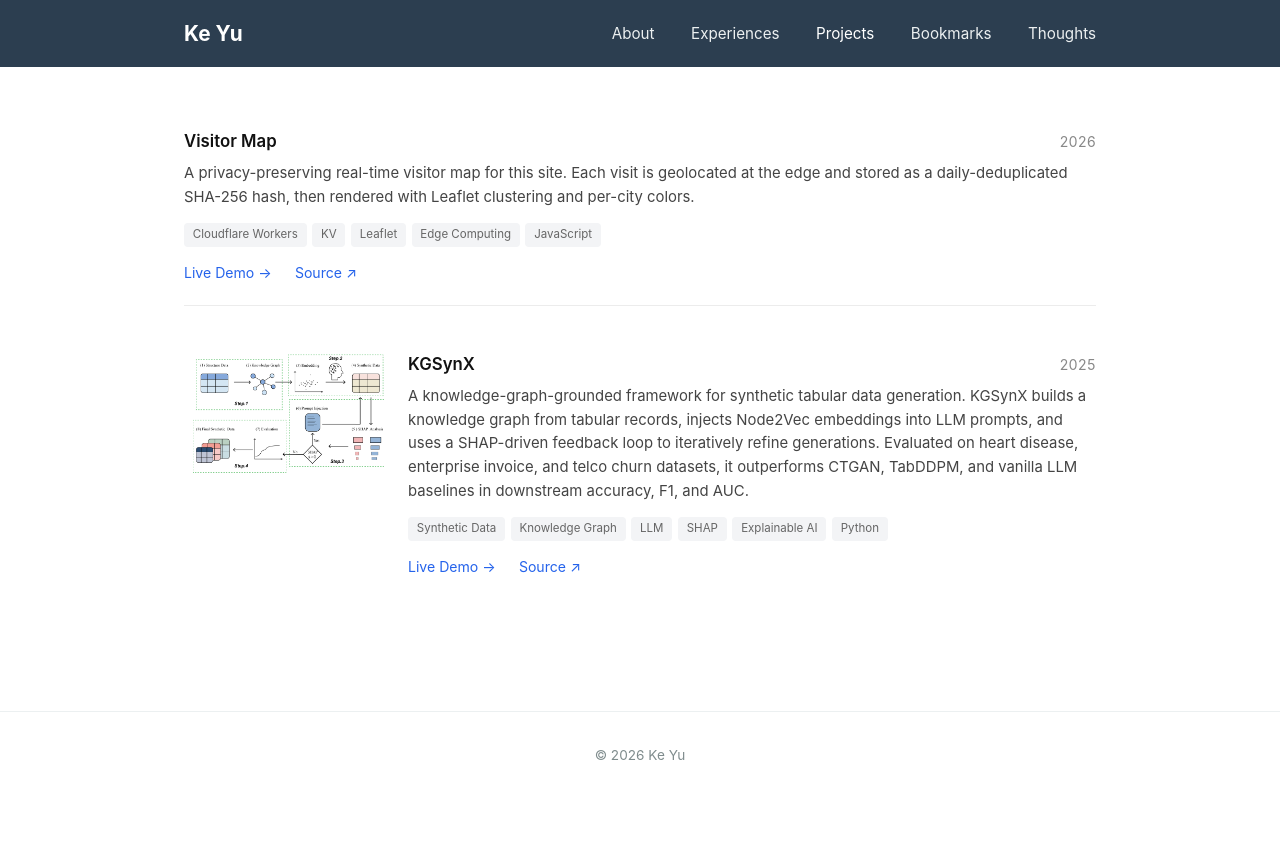
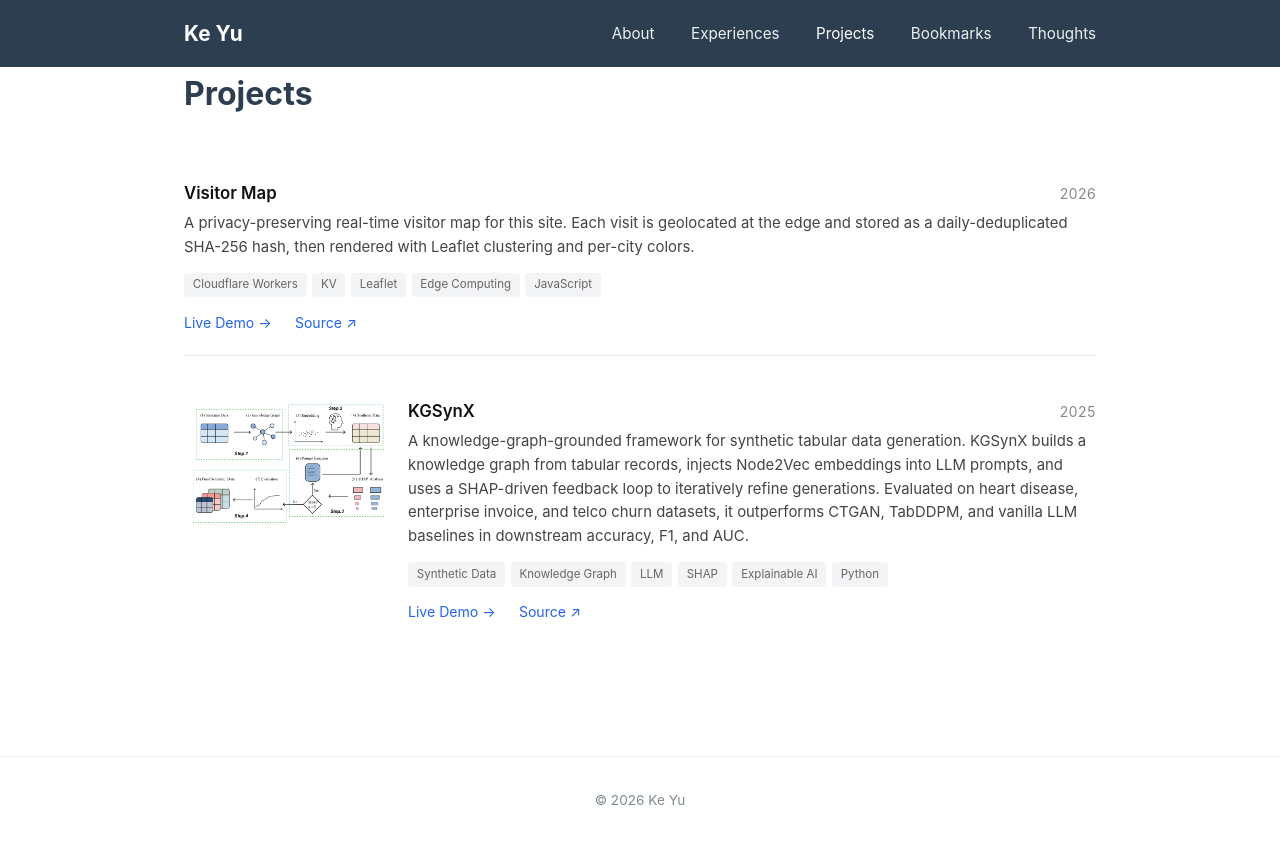
Before and after one commit to keith991001/keith991001.github.io, a Jekyll site: the page built from projects.md, in a window 1280 px wide. Shown: the top 844 px of the page. Built offline with Jekyll 4.4.1, drawn with Linux system fonts in a browser that asks for light colours.

Commit message:
feat(a11y): add h1 and header landmarks to all pages
- Add # Experiences and # Projects so each page has exactly one <h1>
- Wrap shared <nav> in <header class="site-header"> landmark
- Promote project titles from <span class="project-title"> to <h2>
  with margin/line-height reset so visual layout is unchanged

```diff
--- a/_includes/nav.html
+++ b/_includes/nav.html
@@ -1,3 +1,4 @@
+<header class="site-header">
   <nav>
     <div class="container">
       <a href="{{ '/' | relative_url }}" class="site-title">{{ site.title }}</a>
@@ -10,3 +11,4 @@
       </div>
     </div>
   </nav>
+</header>
--- a/assets/css/site.css
+++ b/assets/css/site.css
@@ -382,6 +382,8 @@
   font-size: 1.05rem;
   font-weight: 600;
   color: #111;
+  margin: 0;
+  line-height: 1.3;
 }
 .project-year {
   font-size: 0.88rem;
--- a/projects.md
+++ b/projects.md
@@ -3,6 +3,8 @@
 title: Projects
 permalink: /projects/
 ---
+
+# Projects
 
 <ul class="project-list">
 {% assign sorted = site.projects | sort: "year" | reverse %}
@@ -13,7 +15,7 @@
   {% endif %}
   <div class="project-body">
     <div class="project-header">
-      <span class="project-title">{{ p.title }}</span>
+      <h2 class="project-title">{{ p.title }}</h2>
       {% if p.year %}<span class="project-year">{{ p.year }}</span>{% endif %}
     </div>
     {% if p.description %}
```
Also changed, not shown: experiences.md (+2 -0 lines). Lines whose indentation alone changed are shown as unchanged.
